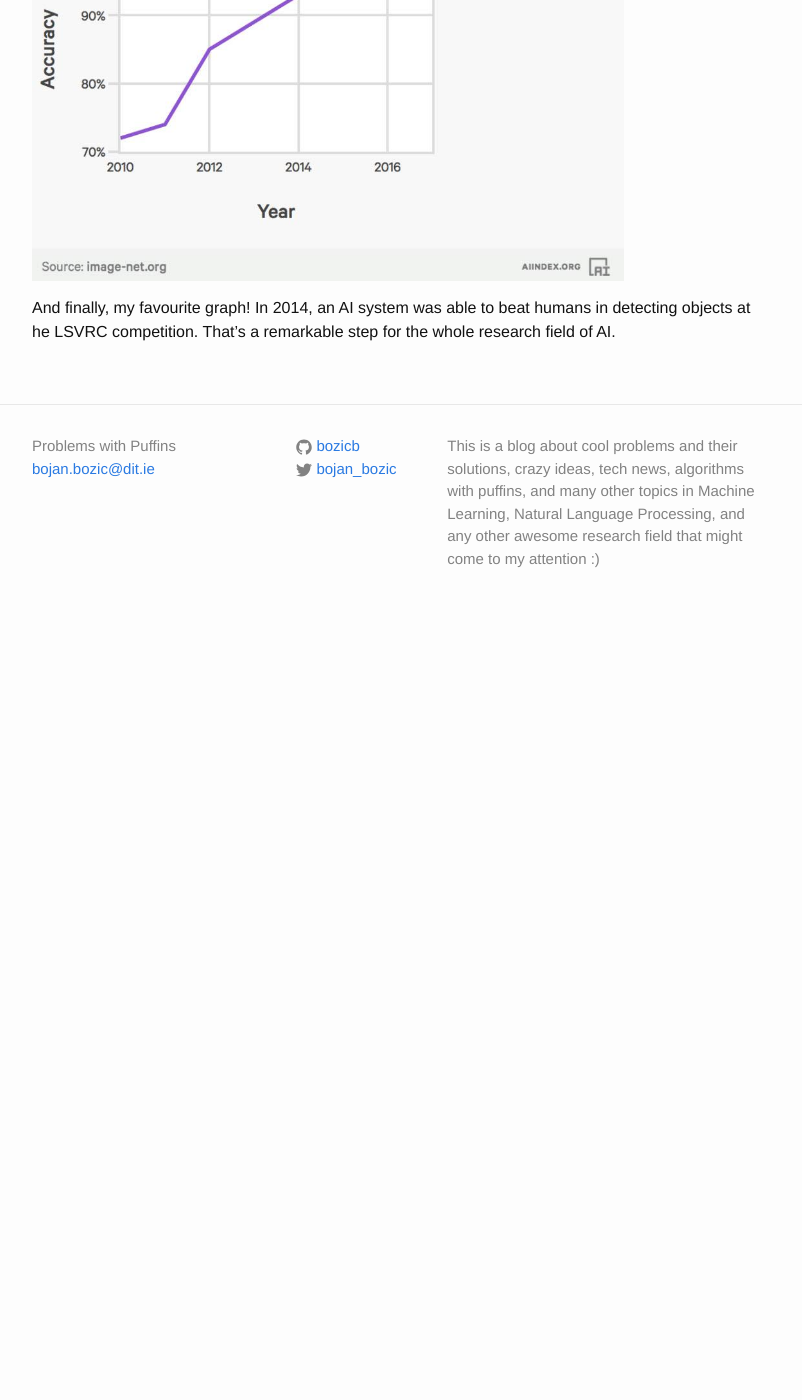
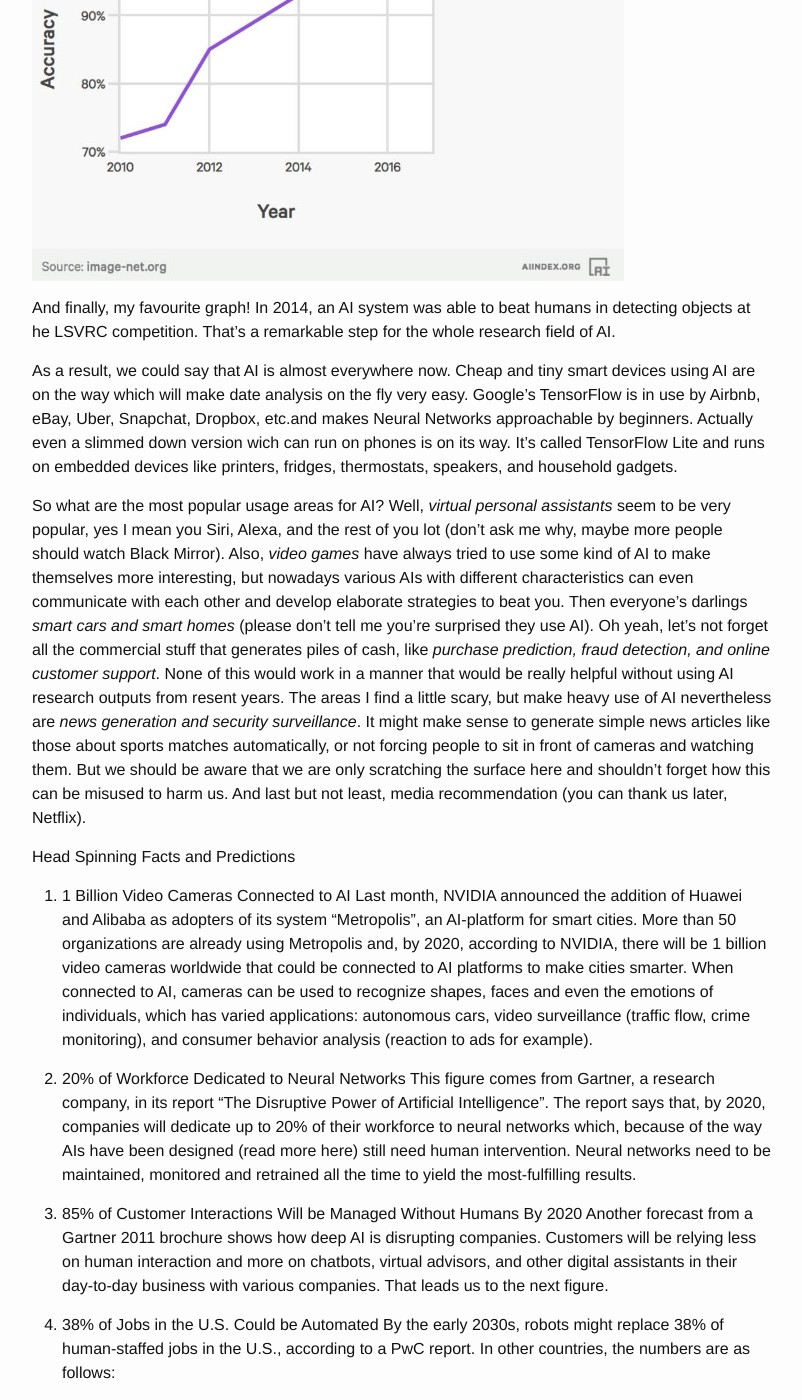
Before and after one commit to bozicb/bozicb.github.io, a Jekyll site: the page built from _posts/2018-04-07-future-implications-of-artificial-intelligence.markdown, in a window 1280 px wide and 1400 px high, scrolled down 3151 px. Shown: the whole window, without its empty margins (238-1040 px from the left). Built offline with Jekyll 4.4.1, drawn with Linux system fonts in a browser that asks for light colours; before the commit the page ends 3781 px from its top, so only the background shows below that; some of the changed text lies outside the part shown.

Commit message:
usage areas

```diff
--- a/_posts/2018-04-07-future-implications-of-artificial-intelligence.markdown
+++ b/_posts/2018-04-07-future-implications-of-artificial-intelligence.markdown
@@ -81,7 +81,66 @@
 And finally, my favourite graph! In 2014, an AI system was able to beat humans in detecting
 objects at he LSVRC competition. That's a remarkable step for the whole research field of AI.
 
+As a result, we could say that AI is almost everywhere now. Cheap and tiny smart devices using
+AI are on the way which will make date analysis on the fly very easy. Google's TensorFlow is in
+use by Airbnb, eBay, Uber, Snapchat, Dropbox, etc.and makes Neural Networks approachable by
+beginners. Actually even a slimmed down version wich can run on phones is on its way. It's
+called TensorFlow Lite and runs on embedded devices like printers, fridges, thermostats,
+speakers, and household gadgets.
 
+So what are the most popular usage areas for AI? Well, *virtual personal assistants* seem to be
+very popular, yes I mean you Siri, Alexa, and the rest of you lot  (don't ask me why, maybe
+more people should watch Black Mirror). Also, *video games* have always tried to use some kind
+of AI to make themselves more interesting, but nowadays various AIs with different characteristics
+can even communicate with each other and develop elaborate strategies to beat you. Then
+everyone's darlings *smart cars and smart homes* (please don't tell me you're surprised they use
+AI). Oh yeah, let's not forget all the commercial stuff that generates piles of cash, like
+*purchase prediction, fraud detection, and online customer support*. None of this would
+work in a manner that would be really helpful without using AI research outputs from resent
+years. The areas I find a little scary, but make heavy use of AI nevertheless are *news generation and
+security surveillance*. It might make sense to generate simple news articles like those about
+sports matches automatically, or not forcing people to sit in front of cameras and watching them.
+But we should be aware that we are only scratching the surface here and shouldn't forget
+how this can be misused to harm us. And last but not least, media recommendation (you can thank
+us later, Netflix).
+
+Head Spinning Facts and Predictions
+
+1. 1 Billion Video Cameras Connected to AI
+Last month, NVIDIA announced the addition of Huawei and Alibaba as adopters of its system “Metropolis”, an AI-platform for smart cities.
+More than 50 organizations are already using Metropolis and, by 2020, according to NVIDIA, there will be 1 billion video cameras worldwide that could be connected to AI platforms to make cities smarter.
+When connected to AI, cameras can be used to recognize shapes, faces and even the emotions of individuals, which has varied applications: autonomous cars, video surveillance (traffic flow, crime monitoring), and consumer behavior analysis (reaction to ads for example).
+
+2. 20% of Workforce Dedicated to Neural Networks
+This figure comes from Gartner, a research company, in its report “The Disruptive Power of Artificial Intelligence”.
+The report says that, by 2020, companies will dedicate up to 20% of their workforce to neural networks which, because of the way AIs have been designed (read more here) still need human intervention. Neural networks need to be maintained, monitored and retrained all the time to yield the most-fulfilling results.
+
+3. 85% of Customer Interactions Will be Managed Without Humans By 2020
+Another forecast from a Gartner 2011 brochure shows how deep AI is disrupting companies.
+Customers will be relying less on human interaction and more on chatbots, virtual advisors, and other digital assistants in their day-to-day business with various companies.
+That leads us to the next figure.
+
+4. 38% of Jobs in the U.S. Could be Automated
+By the early 2030s, robots might replace 38% of human-staffed jobs in the U.S., according to a PwC report. In other countries, the numbers are as follows:
+
+    Germany (35%)
+    UK (30%)
+    Japan (21%)
+
+Perhaps to some this is the most alarming figure on this list, but that doesn’t mean that these jobs will disappear altogether by that date. For the most part, this indicates a certain vulnerability for some industries.
+
+5. $60 Billion AI Market by 2025
+Growing from a value of $1.5 billion USD in 2016, Tractica expects the AI software market to reach nearly $59.8 billion by 2025.
+But that’s not the whole picture. The AI-driven economic growth of many industries will be much more substantial and far-reaching. By 2030, an estimated $15.7 trillion will be added to the global GDP thanks to AI.
+
+6. 4 Billion AI-Powered Devices in 2017
+Smart voice assistants are on the rise. In a recent report, IHS Markit forecasts that, by the end of this year, 4 billion devices will be equipped by digital voice assistants like Amazon’s Alexa, Google’s Assistant, Apple’s Siri and Samsung’s Bixby.
+By 2020, the number of AI-enabled devices is expected to jump to 7 billion.
+
+7. 30,000 Lives Could Be Saved Each Year in the U.S. Thanks to AI
+Over 30,000 Americans die each year in traffic accidents, not to mention millions of injured and hundreds of billions of dollars in property damage and other expenses.
+In the future, road crash fatalities would decline with more progress, and ubiquity, of autonomous cars that, unlike human drivers, don’t get distracted and are less likely to bump into each other.
+And self-driving tech seems to be delivering on its promises. According to data provided by Tesla to NHTSA investigators (National Highway Traffic Safety Administration), Tesla accidents drop by 40% after the installation of its Autopilot software.
 
 [bozicb-gh]: https://github.com/bozicb
 [GeoDirectoryWWW]: https://www.geodirectory.ie/
```
